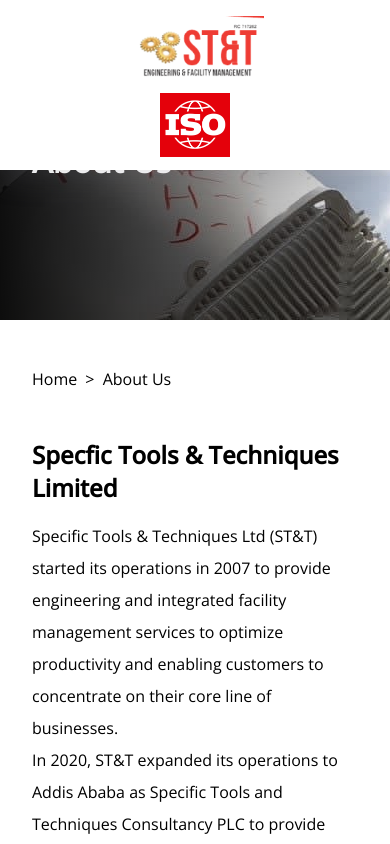
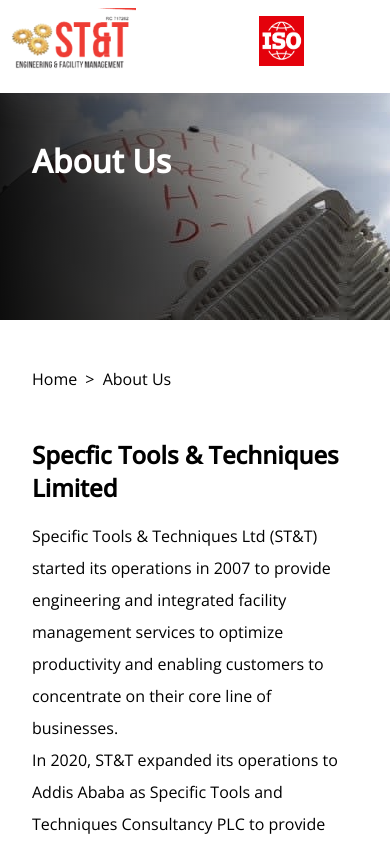
Before and after one commit to franklynokenwa/site-tools-website, a Next.js app: page /about in a window 390 px wide. Shown: the top 844 px of the page. Built offline with nearby package versions, Linux system fonts and the light colour scheme.

Commit message:
madethe isologo responsive and remove the duplicate about us

```diff
--- a/src/components/Footer/index.jsx
+++ b/src/components/Footer/index.jsx
@@ -51,9 +51,6 @@
             </li>
             <li>
               <Link href="/contact">Contact us</Link>
-            </li>
-            <li>
-              <Link href="/about">About Us</Link>
             </li>
             <li>
               <Link href="/about/operational-structure">
--- a/src/components/Navigation/nav.css
+++ b/src/components/Navigation/nav.css
@@ -316,3 +316,55 @@
     box-shadow: none;
   }
 }
+
+@media only screen and (max-width: 768px) {
+  .logo{
+    margin-left: -33rem;
+  }
+
+  .isoImage {
+    width: 50px;
+    margin-left: 10rem;
+    position: absolute;
+    margin-top: -5rem;
+
+  }
+}
+
+@media only screen and (max-width: 540px) {
+  .logo{
+    margin-left: -26rem;
+    margin-top: -0.5rem;
+  }
+
+  .isoImage {
+    width: 45px;
+    height: 50px;
+    margin-left: 6rem;
+    position: absolute;
+    margin-top: -4.5rem;
+
+  }
+}
+
+
+@media only screen and (max-width: 428px) {
+  .logo{
+    margin-left: -18rem;
+  }
+
+  .isoImage {
+    margin-left: 4rem;
+    margin-top: -4.3rem;
+
+  }
+}
+
+
+@media only screen and (max-width: 390px) {
+  .logo{
+    margin-left: -16rem;
+  }
+
+
+}
```
